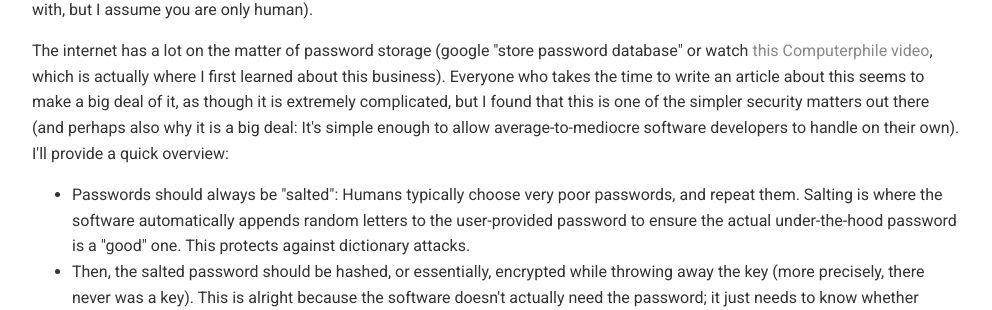
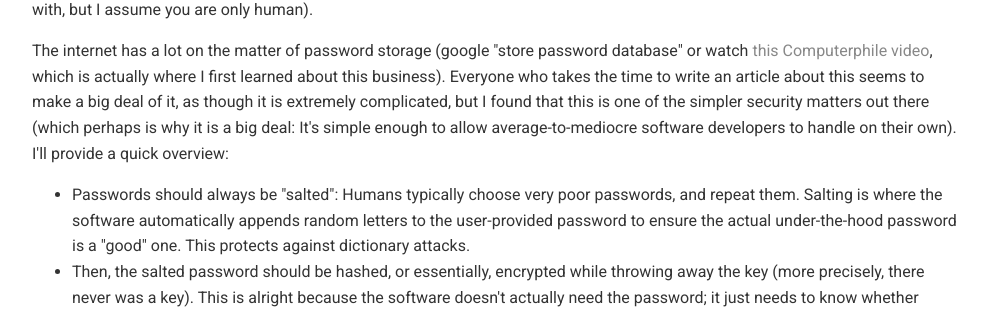
Before and after one commit to chatscrypt/chatscrypt.github.io, a Jekyll site: the page built from _posts/2019-12-25-zero-knowledge-security-chatscrypt-passwords.html, in a window 1280 px wide. Shown: the part 390-700 px from the top of the page, without its empty margins (143-1135 px from the left). Built offline with Jekyll 4.4.1, drawn with Linux system fonts in a browser that asks for light colours; comment, search, counter and statistics services are not loaded.

Commit message:
Update 2019-12-25-zero-knowledge-security-chatscrypt-passwords.html

```diff
--- a/_posts/2019-12-25-zero-knowledge-security-chatscrypt-passwords.html
+++ b/_posts/2019-12-25-zero-knowledge-security-chatscrypt-passwords.html
@@ -9,7 +9,7 @@ Or: Why you can (as of about December 23, 2019) feel free to use a real password
 
 <p>Normally, when creating accounts with sketchy, unvalidated websites, you should offer a "fake" password, because chances are the web developers for that site are not securely storing the password you provide (not that you should be reusing passwords to begin with, but I assume you are only human).
 
- <p>The internet has a lot on the matter of password storage (google "store password database" or watch <a href="https://www.youtube.com/watch?v=8ZtInClXe1Q">this Computerphile video</a>, which is actually where I first learned about this business). Everyone who takes the time to write an article about this seems to make a big deal of it, as though it is extremely complicated, but I found that this is one of the simpler security matters out there (and perhaps also why it is a big deal: It's simple enough to allow average-to-mediocre software developers to handle on their own). I'll provide a quick overview:
+ <p>The internet has a lot on the matter of password storage (google "store password database" or watch <a href="https://www.youtube.com/watch?v=8ZtInClXe1Q">this Computerphile video</a>, which is actually where I first learned about this business). Everyone who takes the time to write an article about this seems to make a big deal of it, as though it is extremely complicated, but I found that this is one of the simpler security matters out there (which perhaps is why it is a big deal: It's simple enough to allow average-to-mediocre software developers to handle on their own). I'll provide a quick overview:
 
 <ul>
    <li> Passwords should always be "salted": Humans typically choose very poor passwords, and repeat them. Salting is where the software automatically appends random letters to the user-provided password to ensure the actual under-the-hood password is a "good" one. This protects against dictionary attacks.
```
